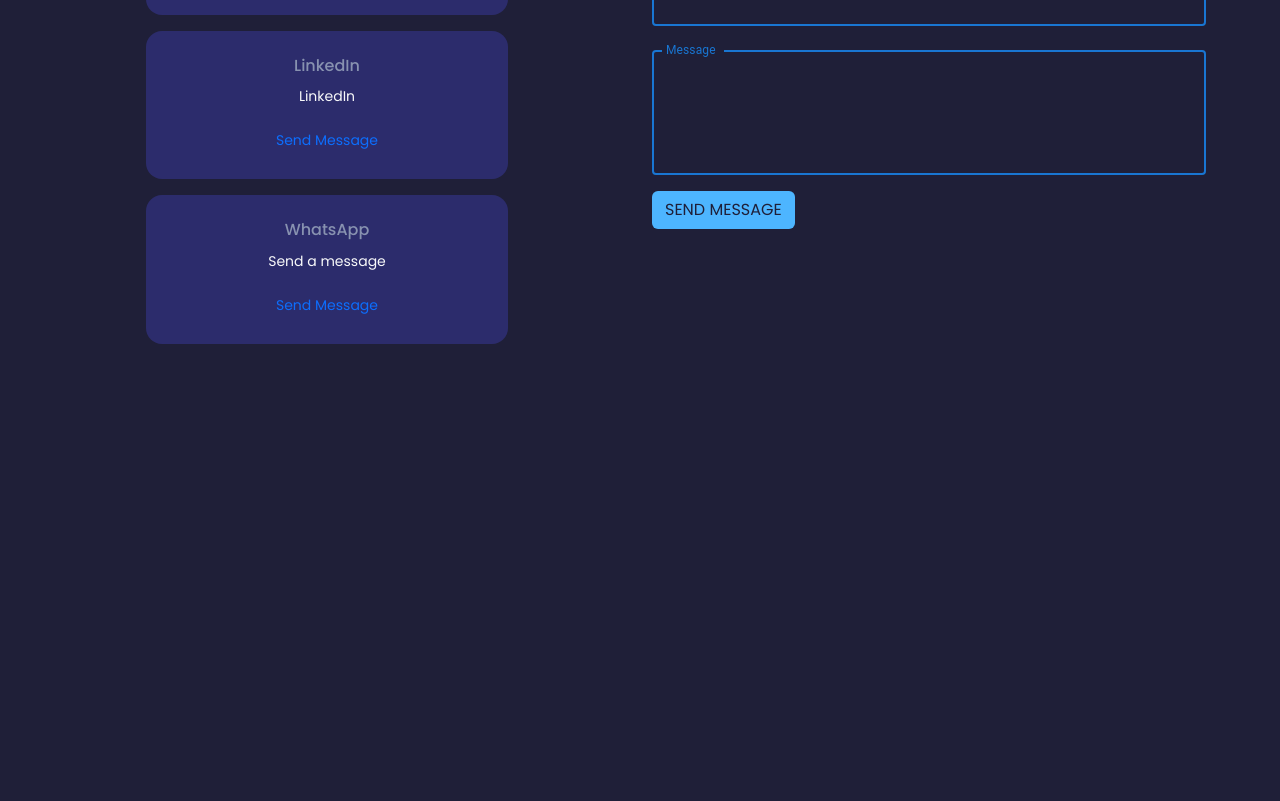
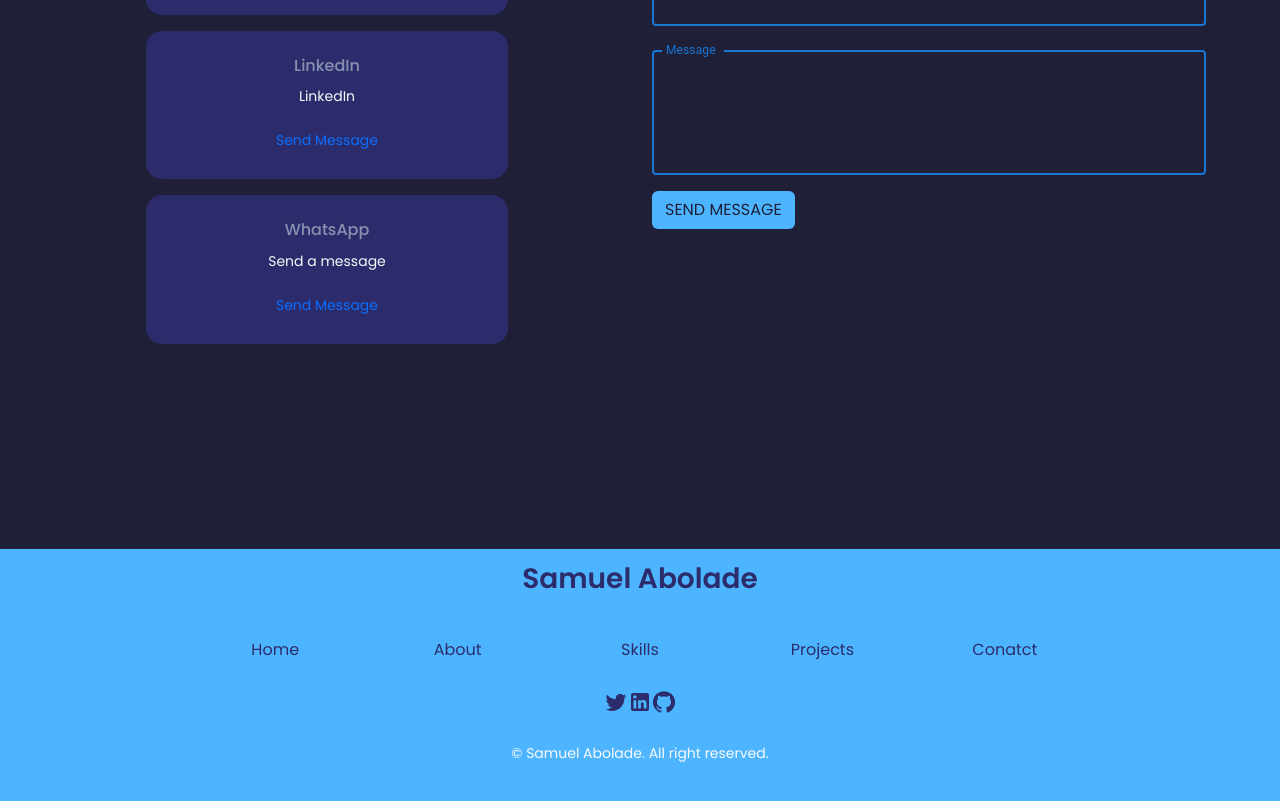
Before and after one commit to techie-sam/portfolio-v1, a React (Create React App) app: page / in a window 1280 px wide. Shown: the part 3471-4272 px from the top of the page. Before the commit the page ends 4020 px from the top, so only its background shows below. Built offline with nearby package versions, Linux system fonts and the light colour scheme.

Commit message:
footer done

```diff
--- /dev/null
+++ b/src/components/constants.js
@@ -0,0 +1,8 @@
+const contactInfo = {
+    github: 'https://github.com/techie-sam',
+    linkedin: 'https://linkedin.com/in/techie-sam',
+    twitter: 'https://linkedin.com/techie_sam',
+    whatsapp: "wa.mr"
+}
+
+export { contactInfo }
--- a/src/components/contact/Contact.js
+++ b/src/components/contact/Contact.js
@@ -1,6 +1,7 @@
 import React from 'react'
 import StyledCard from '../about/StyledCard'
 import TextField from '@mui/material/TextField';
+import {  } from '../constants';
 
 const Contact = () => {
     const CONTACT_DETAILS = [
--- a/src/components/footer/Footer.js
+++ b/src/components/footer/Footer.js
@@ -1,10 +1,44 @@
 import React from 'react'
+import StyledFooter from './StyledFooter'
+import { Twitter, LinkedIn, GitHub } from '@mui/icons-material'
 
-const Footer = () => {
+
+const Footer = (props) => {
+    console.log(props.contactInfo)
+    const PREMALINKS = [
+        { link: '#', text: 'Home' },
+        { link: '#about', text: 'About' },
+        { link: '#skills', text: 'Skills' },
+        { link: '#projects', text: 'Projects' },
+        { link: '#contact', text: 'Conatct' },
+    ]
+    // const SOCIAL_LINKS =[
+    //     {icon: Twitter, link}
+    // ]
     return (
-        <div style={{backgroundColor: 'var(--color-primary)'}}>
+        <StyledFooter style={{ backgroundColor: 'var(--color-primary)', color: 'var(--light-slate)', paddingBottom:"20vh" }} className="text-light">
+            <div className='text-center p-3'>
+                <a href="#" className="fs-3 fw-bold text-decoration-none">Samuel Abolade</a>
+            </div>
 
-        </div>
+            <ul className="row gap-3 gap-lg-0 col-9 m-auto p-4">
+                {
+                    PREMALINKS.map(({ link, text }) =>
+                        <li className='col-12 col-lg fs-6 text-center'><a href={link} className='text-decoration-none'>{text}</a></li>
+                    )
+                }
+            </ul>
+            <div className='social_link text-center'>
+                <a href="#" target="_blank"><Twitter /></a>
+                <a href="#" target="_blank"><LinkedIn /></a>
+                <a href="#" target="_blank"><GitHub /></a>
+            </div>
+            <div className="text-center mt-4">
+                <small>
+                    &copy; Samuel Abolade. All right reserved.
+                </small>
+            </div>
+        </StyledFooter>
     )
 }
 
--- /dev/null
+++ b/src/components/footer/StyledFooter.js
@@ -0,0 +1,11 @@
+import styled from "styled-components"
+const StyledFooter = styled.footer`
+    a{
+        color: var(--color-bg-variant);
+    }
+    a:hover{
+        transition: var(--transition);
+        color: var(--color-white);
+    }
+`;
+export default StyledFooter
```
Also changed, not shown: 1 other file (tests, documents, lock files or other folders).
